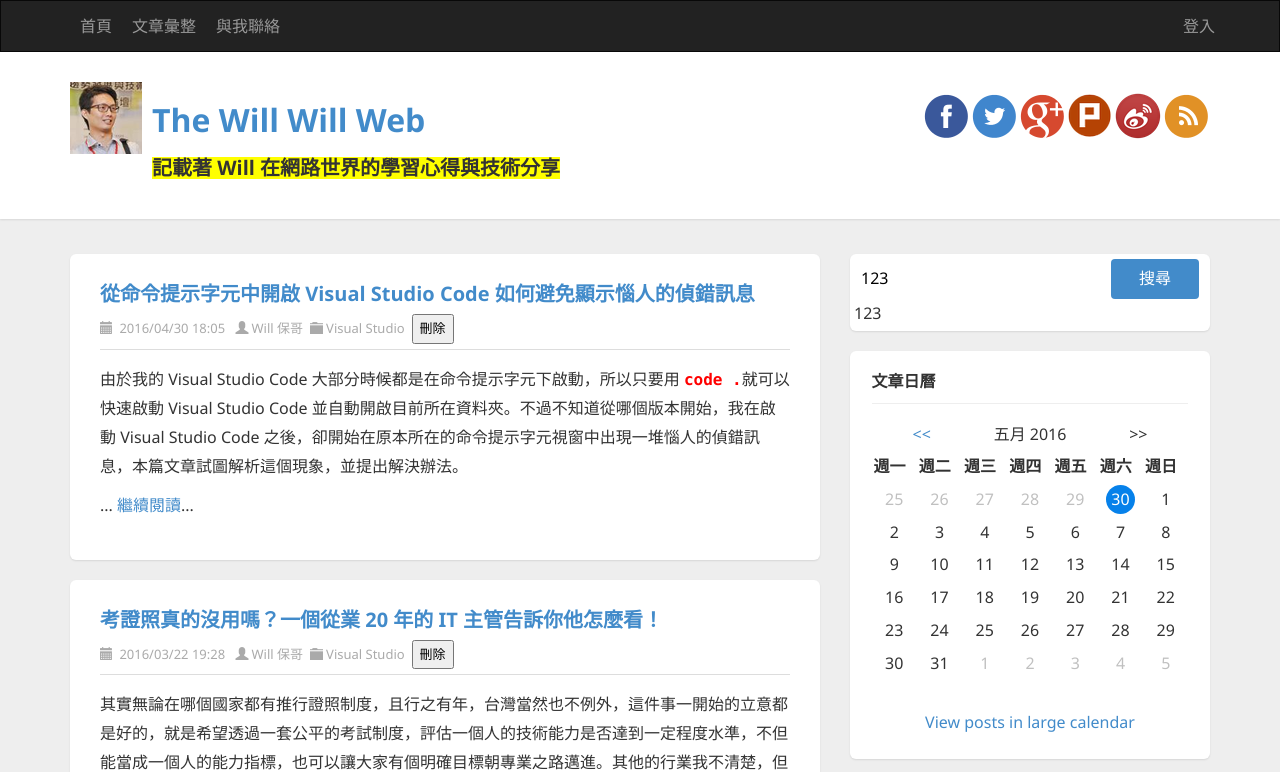
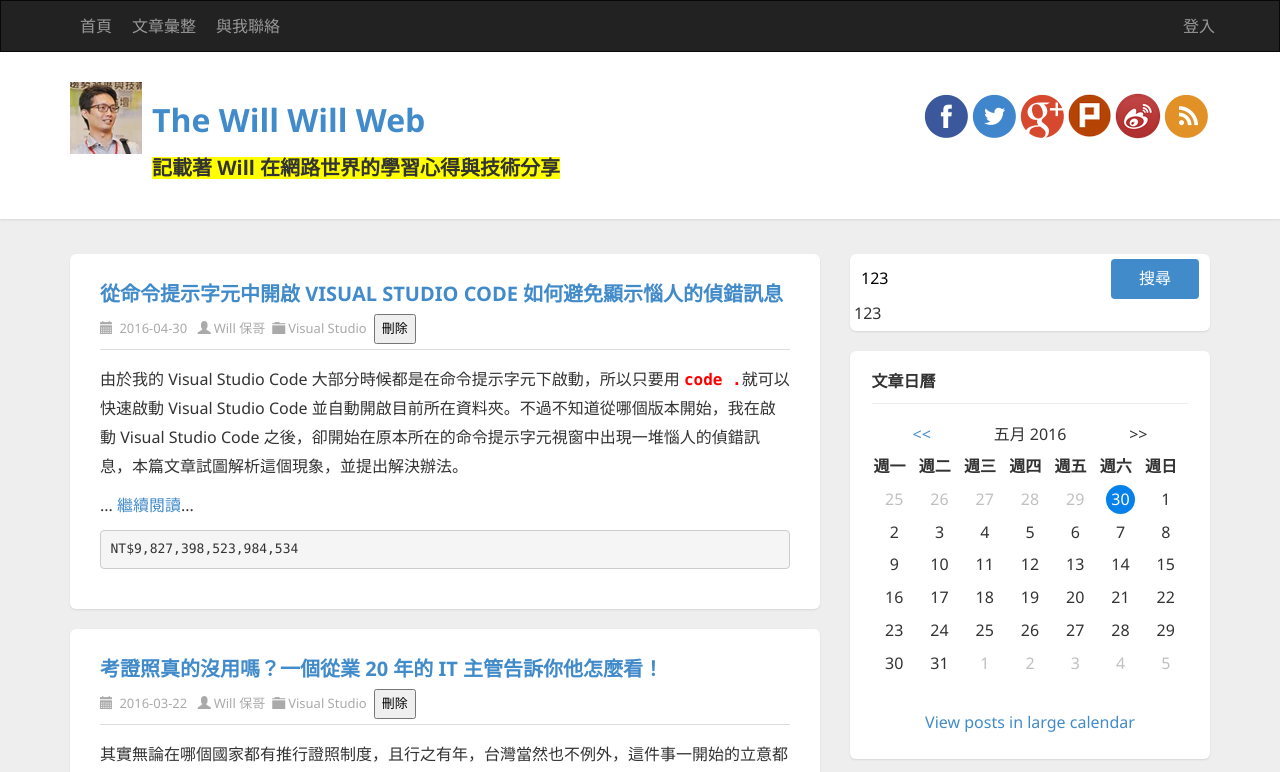
Before and after one commit to coolrare/RTPMSAngular4, an Angular app: page / in a window 1280 px wide. Shown: the top 772 px of the page. Built offline with nearby package versions, Linux system fonts and the light colour scheme.

Commit message:
示範 Pipe 用法

```diff
--- a/src/app/article/article.component.html
+++ b/src/app/article/article.component.html
@@ -1,12 +1,12 @@
 <article class="post" id="post0">
   <header class="post-header">
     <h2 class="post-title">
-      <a [href]="item.href">{{ item.title }}</a>
+      <a [href]="item.href">{{ item.title | uppercase }}</a>
     </h2>
     <div class="post-info clearfix">
       <span class="post-date">
                 <i class="glyphicon glyphicon-calendar"></i>
-                {{ item.date }}
+                {{ item.date | date:'yyyy-MM-dd' }}
               </span>
       <span class="post-author"><i class="glyphicon glyphicon-user"></i>
                 <a [href]="item['category-link']">{{ item.author }}</a>
@@ -17,4 +17,5 @@
   </header>
   <section class="post-body text" [innerHTML]="item.summary">
   </section>
+  <pre>NT${{ 9827398523984534 | number }}</pre>
 </article>
```
